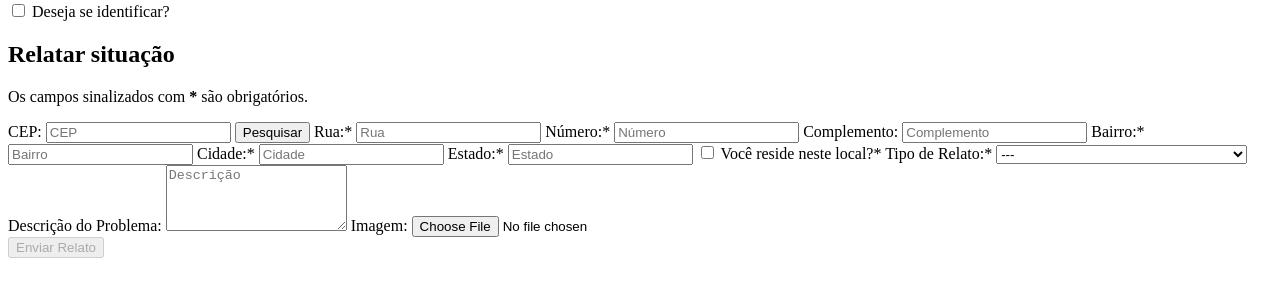
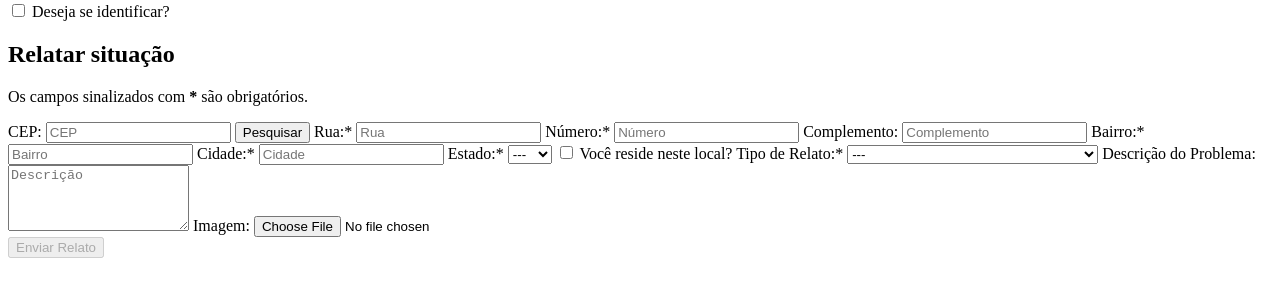
Before and after one commit to santos-mellissa/engaja-cidadao, a plain HTML site: page frontend/index.html in a window 1280 px wide. Shown: the part 79-376 px from the top of the page. Drawn offline with Linux system fonts and the light colour scheme.

Commit message:
preenchendo estados via JS e validando botão de enviar

```diff
--- a/frontend/index.html
+++ b/frontend/index.html
@@ -55,15 +55,17 @@
                 <input type="text" id="city" name="city" placeholder="Cidade" required>
             </label>
             <label for="state">Estado:*
-                <input type="text" maxlength="2" id="state" name="state" placeholder="Estado" required>
+                <select id="state" name="state" required>
+                    <option value="" selected>---</option>
+                </select>
             </label>
             <label for="resident">
                 <input type="checkbox" id="resident" name="resident">
-                Você reside neste local?*
+                Você reside neste local?
             </label>
             <label for="report_type">Tipo de Relato:*
                 <select id="report_type" name="report_type">
-                    <option selected>---</option>
+                    <option value="" selected>---</option>
                     <option value="Áreas de risco/Insegurança">Áreas de risco/Insegurança</option>
                     <option value="Buraco na via">Buraco na via</option>
                     <option value="Calçada danificada">Calçada danificada</option>
--- a/frontend/script.js
+++ b/frontend/script.js
@@ -20,6 +20,19 @@ const searchButton = document.querySelector('#search_cep');
 const sendButton = document.querySelector('#send_report');
 const anonymousCheckbox = document.querySelector('#anonymous');
 const userSection = document.querySelector('#user_identification');
+
+const brazilianStates = [
+    'AC', 'AL', 'AP', 'AM', 'BA', 'CE', 'DF', 'ES', 'GO', 'MA',
+    'MT', 'MS', 'MG', 'PA', 'PB', 'PR', 'PE', 'PI', 'RJ', 'RN',
+    'RS', 'RO', 'RR', 'SC', 'SP', 'SE', 'TO'
+];
+
+brazilianStates.forEach((uf) => {
+    const stateOption = document.createElement('option');
+    stateOption.value = uf;
+    stateOption.innerText = uf;
+    state.appendChild(stateOption);
+})
 
 anonymousCheckbox.addEventListener('change', () => {
     if (anonymousCheckbox.checked) {
@@ -99,5 +112,17 @@ async function postFormData() {
     console.log(payload);
 }
 
+const requiredFields = [street, number, neighborhood, city, state, reportType];
+
+function validateForm() {
+    const requiredFieldsHasValues = requiredFields.map((field) => field.value.length !== 0)
+    const isValidated = requiredFieldsHasValues.every((value) => value === true);
+    sendButton.disabled = !isValidated
+}
+
+requiredFields.forEach((field) => {
+    field.addEventListener('input', validateForm)
+})
+
 searchButton.addEventListener('click', getDataFromCep);
 sendButton.addEventListener('click', postFormData);
```
